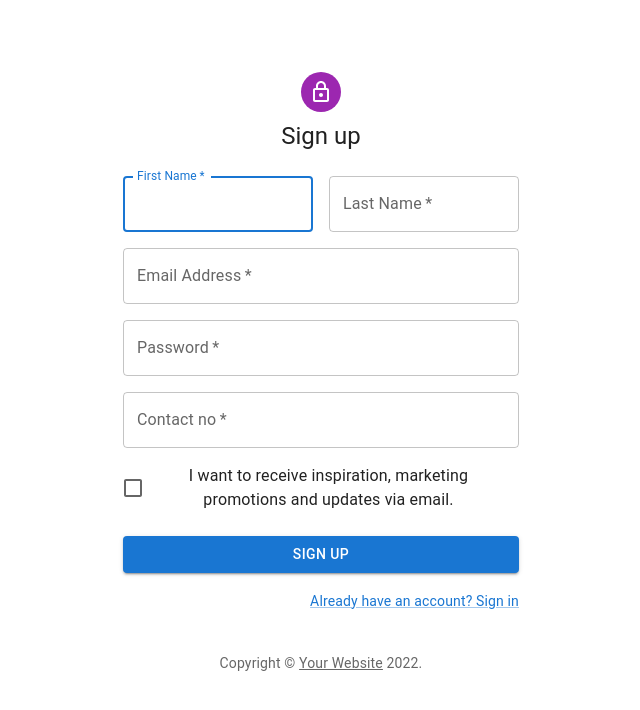
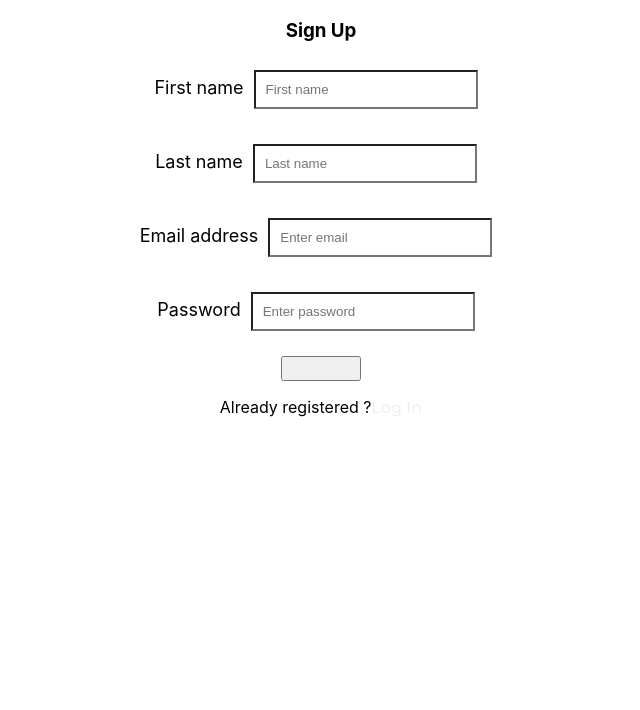
Before and after one commit to bhanusvc/Business-System_EVMSDP, a React (Create React App) app in the folder Frontend/evm/: page /Signup in a window 1280 px wide. Shown: the top 710 px of the page, without its empty margins (319-959 px from the left). Built offline with nearby package versions, Linux system fonts and the light colour scheme.

Commit message:
commit 2338

```diff
--- a/Frontend/evm/src/Admin/AdminLog.js
+++ b/Frontend/evm/src/Admin/AdminLog.js
@@ -1,5 +1,6 @@
 import React, { Component } from "react";
-import '../index.css'
+import '../css/login.css'
+import { Button } from "@mui/material";
 export default class Login extends Component {
   constructor(props) {
     super(props);
@@ -39,7 +40,9 @@ export default class Login extends Component {
   render() {
     return (
       <form onSubmit={this.handleSubmit}>
-        <h3>Sign In</h3>
+        <div className="bg"></div>
+        <div className="log">
+        <h2>Sign In</h2>
 
         <div className="mb-3">
           <label>Email address</label>
@@ -51,7 +54,7 @@ export default class Login extends Component {
           />
         </div>
 
-        <div className="mb-3">
+        <div className="mb-4">
           <label>Password</label>
           <input
             type="password"
@@ -61,24 +64,12 @@ export default class Login extends Component {
           />
         </div>
 
-        <div className="mb-3">
-          <div className="custom-control custom-checkbox">
-            <input
-              type="checkbox"
-              className="custom-control-input"
-              id="customCheck1"
-            />
-            <label className="custom-control-label" htmlFor="customCheck1">
-              Remember me
-            </label>
-          </div>
+          <Button type="submit" variant="contained"  className="btn">
+            Submit
+          </Button>
+
         </div>
 
-        <div className="d-grid">
-          <button type="submit" className="btn btn-primary">
-            Submit
-          </button>
-        </div>
       </form>
     );
   }
--- a/Frontend/evm/src/App.js
+++ b/Frontend/evm/src/App.js
@@ -29,7 +29,6 @@ function App() {
             <Route path="/" element={<Home/>}></Route>
             <Route path="/Login" element={<Login/>}></Route>
             <Route path="/Signup" element={<SignUp/>}></Route>
-            <Route path="/Logout" element={<Login/>}></Route>
             <Route path="/Navbar" element={<Navbar/>}></Route>
             <Route path="/mhome" element={<MHome/>}></Route>
             <Route path="/Forgotpassword" element={<Forgot/>}></Route>
--- a/Frontend/evm/src/components/Login.js
+++ b/Frontend/evm/src/components/Login.js
@@ -1,5 +1,6 @@
 import React, { Component } from "react";
-import '../index.css'
+import '../css/login.css'
+import { Button } from "@mui/material";
 export default class Login extends Component {
   constructor(props) {
     super(props);
@@ -39,8 +40,9 @@ export default class Login extends Component {
   render() {
     return (
       <form onSubmit={this.handleSubmit}>
+        <div className="bg"></div>
+        <div className="log">
         <h3>Log In</h3>
-
         <div className="mb-3">
           <label>Email address</label>
           <input
@@ -60,28 +62,14 @@ export default class Login extends Component {
             onChange={(e) => this.setState({ password: e.target.value })}
           />
         </div>
+        <Button type="submit" variant="contained"  className="btn" fontSize="large">
+            Submit
+          </Button>
+        <br/>
+        <br/>
+          <Button variant="contained" fontSize="small" href="/Signup">Sign Up</Button>
 
-        <div className="mb-3">
-          <div className="custom-control custom-checkbox">
-            <input
-              type="checkbox"
-              className="custom-control-input"
-              id="customCheck1"
-            />
-            <label className="custom-control-label" htmlFor="customCheck1">
-              Remember me
-            </label>
-          </div>
         </div>
-
-        <div className="d-grid">
-          <button type="submit" className="btn btn-primary">
-            Submit
-          </button>
-        </div>
-        <p className="forgot-password text-right">
-          <a href="/Signup">Sign Up</a>
-        </p>
       </form>
     );
   }
--- a/Frontend/evm/src/components/Navbar.js
+++ b/Frontend/evm/src/components/Navbar.js
@@ -1,12 +1,13 @@
 import React from 'react'
 import '../css/Nav.css'
+import EventAvailableTwoToneIcon from '@mui/icons-material/EventAvailableTwoTone';
 function Navbar() {
   return (
     <div className='Nav1'>
 
     <body>
         <header>
-            <a class="logo" href="/mhome"><img src="" alt="EVM"/></a>
+            <a class="logo" href="/mhome"><EventAvailableTwoToneIcon fontSize='large'></EventAvailableTwoToneIcon></a>
             <nav>
                 <ul class="nav__links">
                     <li><a href="/Events">Events</a></li>
@@ -14,7 +15,7 @@ function Navbar() {
                     <li><a href="/Contact">Contact</a></li>
                 </ul>
             </nav>
-            <button><a class="cta" href="/Logout">Log Out</a></button>
+            <button><a class="cta" href="/Login">Log Out</a></button>
 
         </header>
 
--- a/Frontend/evm/src/components/Signup.js
+++ b/Frontend/evm/src/components/Signup.js
@@ -1,163 +1,94 @@
-import * as React from 'react';
-import Avatar from '@mui/material/Avatar';
-import Button from '@mui/material/Button';
-import CssBaseline from '@mui/material/CssBaseline';
-import TextField from '@mui/material/TextField';
-import FormControlLabel from '@mui/material/FormControlLabel';
-import Checkbox from '@mui/material/Checkbox';
-import Link from '@mui/material/Link';
-import Grid from '@mui/material/Grid';
-import Box from '@mui/material/Box';
-import LockOutlinedIcon from '@mui/icons-material/LockOutlined';
-import Typography from '@mui/material/Typography';
-import Container from '@mui/material/Container';
-import { createTheme, ThemeProvider } from '@mui/material/styles';
-import { useState} from 'react';
-import axios from 'axios';
-function Copyright(props) {
-  return (
-    <Typography variant="body2" color="text.secondary" align="center" {...props}>
-      {'Copyright © '}
-      <Link color="inherit" href="https://mui.com/">
-        Your Website
-      </Link>{' '}
-      {new Date().getFullYear()}
-      {'.'}
-    </Typography>
-  );
+import React, { Component } from "react";
+
+export default class SignUp extends Component {
+  constructor(props) {
+    super(props);
+    this.state = {
+      fname: "",
+      lname: "",
+      email: "",
+      password: "",
+    };
+    this.handleSubmit = this.handleSubmit.bind(this);
+  }
+  handleSubmit(e) {
+    e.preventDefault();
+    const { fname, lname, email, password } = this.state;
+    console.log(fname, lname, email, password);
+    fetch("http://localhost:5000/register", {
+      method: "POST",
+      crossDomain: true,
+      headers: {
+        "Content-Type": "application/json",
+        Accept: "application/json",
+        "Access-Control-Allow-Origin": "*",
+      },
+      body: JSON.stringify({
+        fname,
+        email,
+        lname,
+        password,
+      }),
+    })
+      .then((res) => res.json())
+      .then((data) => {
+        console.log(data, "userRegister");
+      });
+  }
+  render() {
+    return (
+      <form onSubmit={this.handleSubmit}>
+        <h3>Sign Up</h3>
+
+        <div className="mb-3">
+          <label>First name</label>
+          <input
+            type="text"
+            className="form-control"
+            placeholder="First name"
+            onChange={(e) => this.setState({ fname: e.target.value })}
+          />
+        </div>
+
+        <div className="mb-3">
+          <label>Last name</label>
+          <input
+            type="text"
+            className="form-control"
+            placeholder="Last name"
+            onChange={(e) => this.setState({ lname: e.target.value })}
+          />
+        </div>
+
+        <div className="mb-3">
+          <label>Email address</label>
+          <input
+            type="email"
+            className="form-control"
+            placeholder="Enter email"
+            onChange={(e) => this.setState({ email: e.target.value })}
+          />
+        </div>
+
+        <div className="mb-3">
+          <label>Password</label>
+          <input
+            type="password"
+            className="form-control"
+            placeholder="Enter password"
+            onChange={(e) => this.setState({ password: e.target.value })}
+          />
+        </div>
+
+        <div className="d-grid">
+          <button type="submit" className="btn btn-primary">
+            Sign Up
+          </button>
+        </div>
+        <p className="forgot-password text-right">
+          Already registered ?<a href="/Login">Log In</a>
+        </p>
+      </form>
+    );
+  }
 }
-
-const theme = createTheme();
-
-export default function SignUp() {
-  const handleSubmit = (event) => {
-    event.preventDefault();
-    const data = new FormData(event.currentTarget);
-    console.log({
-      email: data.get('email'),
-      password: data.get('password'),
-    });
-  };
-
-  const [AdminfristName, setfristname] = useState("");
-  const [AdminlastName, setlastname] = useState("");
-  const[contactno,setcontactno]=useState(0);
-  const[email,setemail]=useState("");
-  const[AdminPassword,setPassword]=useState("")
-
-  const addToList = () => {
-    axios.post("/newAdmin", { AdminfristName:AdminfristName, AdminlastName:AdminlastName,contactno:contactno,email:email,AdminPassword:AdminPassword });
-
-  }
-
-
-
-
-  return (
-    <ThemeProvider theme={theme}>
-      <Container component="main" maxWidth="xs">
-        <CssBaseline />
-        <Box
-          sx={{
-            marginTop: 8,
-            display: 'flex',
-            flexDirection: 'column',
-            alignItems: 'center',
-          }}
-        >
-          <Avatar sx={{ m: 1, bgcolor: 'secondary.main' }}>
-            <LockOutlinedIcon />
-          </Avatar>
-          <Typography component="h1" variant="h5">
-            Sign up
-          </Typography>
-          <Box component="form" noValidate onSubmit={handleSubmit} sx={{ mt: 3 }}>
-            <Grid container spacing={2}>
-              <Grid item xs={12} sm={6}>
-                <TextField
-                  autoComplete="given-name"
-                  name="firstName"
-                  required
-                  fullWidth
-                  id="firstName"
-                  label="First Name"
-                  autoFocus
-                 onChange={(event)=> setfristname(event.target.value)}
-                />
-              </Grid>
-              <Grid item xs={12} sm={6}>
-                <TextField
-                  required
-                  fullWidth
-                  id="lastName"
-                  label="Last Name"
-                  name="lastName"
-                  autoComplete="family-name"
-                  onChange={(event)=> setlastname(event.target.value)}
-                />
-              </Grid>
-              <Grid item xs={12}>
-                <TextField
-                  required
-                  fullWidth
-                  id="email"
-                  label="Email Address"
-                  name="email"
-                  autoComplete="email"
-                  onChange={(event)=> setemail(event.target.value)}
-                />
-              </Grid>
-              <Grid item xs={12}>
-                <TextField
-                  required
-                  fullWidth
-                  name="password"
-                  label="Password"
-                  type="password"
-                  id="password"
-                  autoComplete="new-password"
-                  onChange={(event)=> setPassword(event.target.value)}
-                />
-              </Grid>
-              <Grid item xs={12}>
-                <TextField
-                  required
-                  fullWidth
-                  id="email"
-                  label="Contact no"
-                  name="contact"
-                  autoComplete="contactno"
-                  onChange={(event)=> setcontactno(event.target.value)}
-                />
-              </Grid>
-              <Grid item xs={12}>
-                <FormControlLabel
-                  control={<Checkbox value="allowExtraEmails" color="primary" />}
-                  label="I want to receive inspiration, marketing promotions and updates via email."
-                />
-              </Grid>
-            </Grid>
-            <Button
-              type="submit"
-              fullWidth
-              variant="contained"
-              sx={{ mt: 3, mb: 2 }}
-              href="/Login"
-              onClick={addToList}
-            >
-              Sign Up
-            </Button>
-            <Grid container justifyContent="flex-end">
-              <Grid item>
-                <Link href="/Login" variant="body2">
-                  Already have an account? Sign in
-                </Link>
-              </Grid>
-            </Grid>
-          </Box>
-        </Box>
-        <Copyright sx={{ mt: 5 }} />
-      </Container>
-    </ThemeProvider>
-  );
-}
--- a/Frontend/evm/src/css/Nav.css
+++ b/Frontend/evm/src/css/Nav.css
@@ -7,14 +7,14 @@
 }
 
 
-.Nav1 li,a,button {
+.Nav1 li, a, button {
     font-family: "Montserrat", sans-serif;
     font-weight: 500;
     font-size: 16px;
     color: #edf0f1;
     text-decoration: none;
 }
-header{
+.Nav1 header{
     display: flex;
     justify-content: space-between;
     align-items: center;
--- /dev/null
+++ b/Frontend/evm/src/css/login.css
@@ -0,0 +1,38 @@
+.bg{
+    position: absolute;
+    height: 100%;
+    width: 100%;
+    background-size: cover;
+   background: url('https://images.unsplash.com/photo-1432821596592-e2c18b78144f?ixlib=rb-4.0.3&ixid=MnwxMjA3fDB8MHxzZWFyY2h8M3x8bG9naW58ZW58MHx8MHx8&w=1000&q=80');
+   background-size: cover;
+
+}
+ .log{
+    display: block;
+    background-color: rgba(255, 255, 255, 0.505);
+    position: absolute;
+    top: 180px;
+    left: 35%;
+    height: 350px;
+    width: 550px;
+ }
+ input{
+     background: transparent;
+     width: 200px;
+     padding: 10px;
+     margin: 10px;
+ }
+ label{
+     font-size: large;
+ }
+ .mb-3{
+     margin: 15px;
+ }
+ .mb-4{
+     position: relative;
+     left: 15px;
+ }
+ .btn{
+     position: relative;
+    top: 25px;
+ }
```
Also changed, not shown: 1 other file (tests, documents, lock files or other folders).
